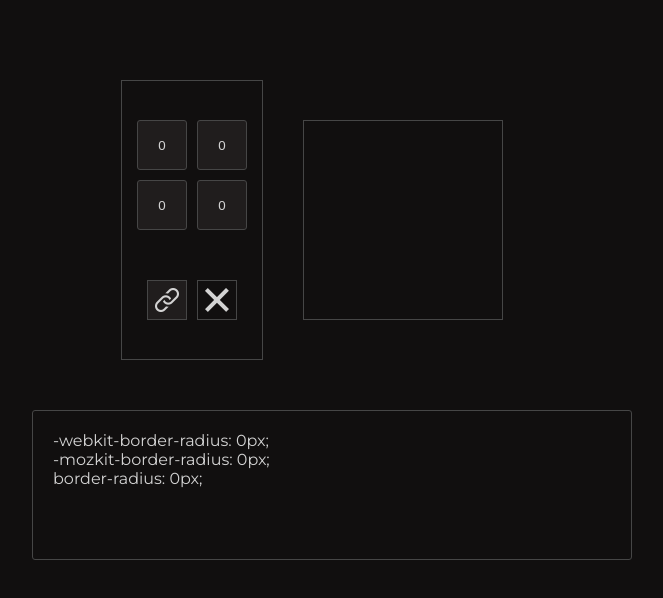
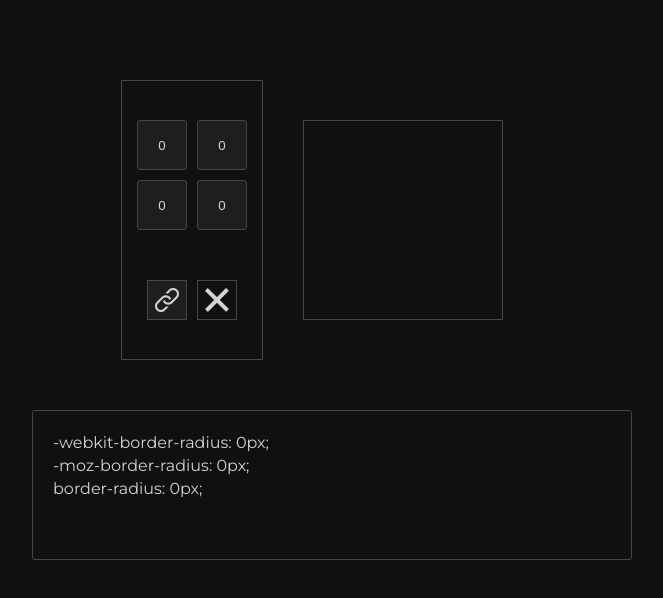
Before and after one commit to DenooThomas/BorderRadius-generator, a React (Create React App) app: page / in a window 1280 px wide. Both pictures are taken after a click on the element 475 px from the left and 300 px from the top of the page. Shown: the top 598 px of the page, without its empty margins (308-971 px from the left). Built offline with nearby package versions, Linux system fonts and the light colour scheme.

Commit message:
output fix

```diff
--- a/src/App.js
+++ b/src/App.js
@@ -56,7 +56,7 @@ function App() {
   useEffect(() => {
     setOutput({
       outputWebkit: <p>-webkit-{displayRef.current.style.cssText}</p>,
-      outputMoz: <p>-mozkit-{displayRef.current.style.cssText}</p>,
+      outputMoz: <p>-moz-{displayRef.current.style.cssText}</p>,
       outputChrome: <p>{displayRef.current.style.cssText}</p>
     })
   }, [borders])
@@ -68,20 +68,20 @@ function App() {
           <div className="top-row">
             <input
               type="number"
-              className="input-number"
+              className="input-number topleft"
               value={borders.top_left}
               onChange={(e) => handleChange(e.currentTarget.value, "top_left")}
               onClick={focusInput}
               />
             <input
               type="number"
-              className="input-number"
+              className="input-number topright"
               value={borders.top_right}
               onChange={(e) => handleChange(e.currentTarget.value, "top_right")}
               onClick={focusInput}
               />
           </div>
-          <div className="bottom-row">
+          <div className="bottom-row bottomleft">
             <input
               type="number"
               className="input-number"
@@ -91,7 +91,7 @@ function App() {
               />
             <input
               type="number"
-              className="input-number"
+              className="input-number bottomright"
               value={borders.bottom_right}
               onChange={(e) => handleChange(e.currentTarget.value, "bottom_right")}
               onClick={focusInput}
--- a/src/index.css
+++ b/src/index.css
@@ -8,6 +8,16 @@ input::-webkit-outer-spin-button,
 input::-webkit-inner-spin-button {
   -webkit-appearance: none;
   margin: 0;
+}
+
+::-moz-selection {
+  color: #110f0f;
+  background: #D3D3D3;
+}
+
+::selection {
+  color: #110f0f;
+  background: #D3D3D3;
 }
 
 body {
@@ -123,4 +133,7 @@ body {
   border: 1px solid #464646;
   border-radius: 3px;
   padding: 20px;
+}
+.output div p {
+  padding: 2px 0;
 }/*# sourceMappingURL=index.css.map */
--- a/src/index.scss
+++ b/src/index.scss
@@ -1,3 +1,12 @@
+$black: #110f0f;
+$black-light: #201D1D;
+$white: #D3D3D3;
+$grey-light: #757575;
+$grey: #464646;
+
+$tabHeight: 400px;
+$tabWidth: 600px;
+
 * {
   margin: 0;
   padding: 0;
@@ -10,15 +19,15 @@ input::-webkit-inner-spin-button {
   margin: 0;
 }
 
-$black: #110f0f;
-$black-light: #201D1D;
-$white: #D3D3D3;
-$grey-light: #757575;
-$grey: #464646;
+::-moz-selection {
+  color: $black;
+  background: $white;
+}
 
-$tabHeight: 400px;
-$tabWidth: 600px;
-
+::selection {
+  color: $black;
+  background: $white;
+}
 
 body {
   background-color: $black;
@@ -127,5 +136,8 @@ body {
     border: 1px solid $grey;
     border-radius: 3px;
     padding: 20px;
+    p{
+      padding: 2px 0;
+    }
   }
 }
```
Also changed, not shown: 1 other file (tests, documents, lock files or other folders).
